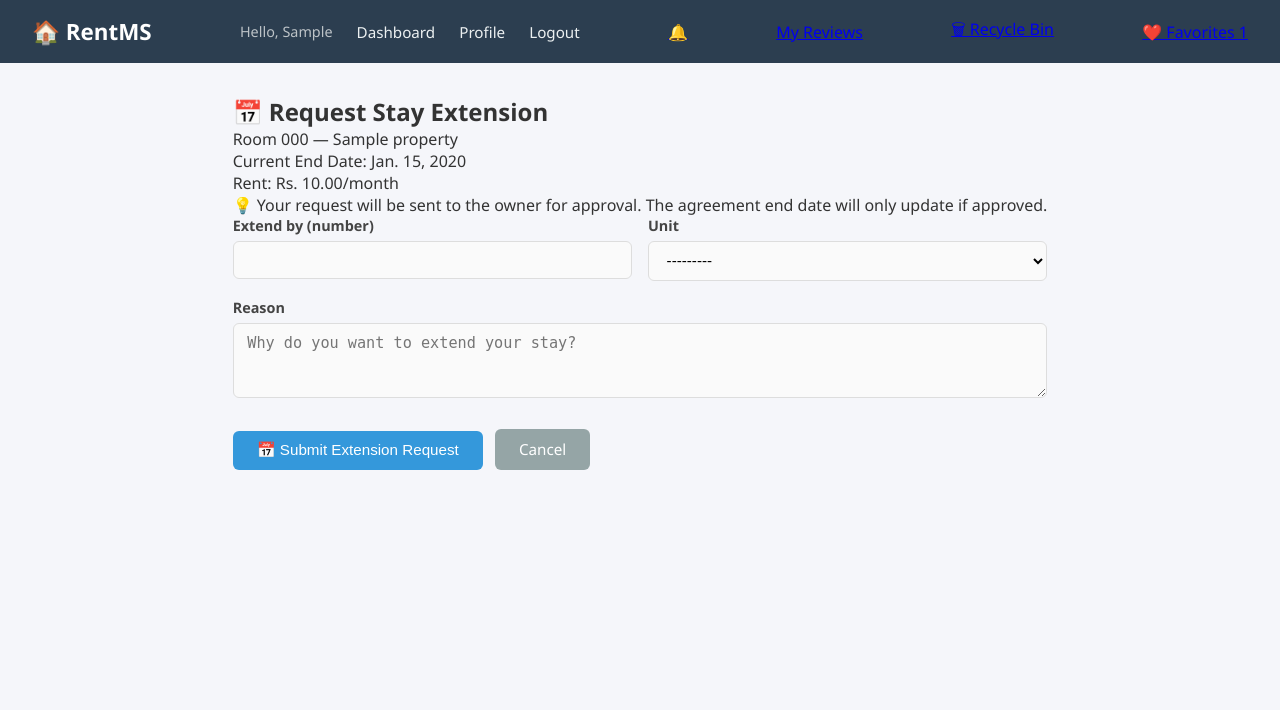
After one commit to BikashGosain/Rent_Management_System, a Django app: page /agreements/1/extend/ in a window 1280 px wide. The commit adds this page. Shown: the top 710 px of the page. Run offline with Django 5.2, Linux system fonts and the light colour scheme; a user stored in the database is signed in; tables that the repository leaves empty hold one stand-in row (values such as "Sample post"); data that the repository does not hold is empty.

Commit message:
feat: new feature added for agreements-model and completed: Complete extension flow: Tenant/Owner clicks “📅 Request Extension” → fills in extension duration and reason → other party notified → other party approves/rejects → if approved, agreement end_date auto-updated → both parties notified → works for Fixed term (extends end date), Month-to-month (sets new end date), and Short term (extends end date)..

```diff
--- a/apps/agreements/forms.py
+++ b/apps/agreements/forms.py
@@ -89,3 +89,43 @@ class NoticeResponseForm(forms.ModelForm):
             ('rejected', 'Reject Notice'),
             ('mutual',   'Agree Mutually'),
         ]
+
+class ExtensionRequestForm(forms.ModelForm):
+    class Meta:
+        model  = Agreement
+        fields = ['extension_duration', 'extension_unit', 'extension_reason']
+        widgets = {
+            'extension_reason': forms.Textarea(attrs={
+                'rows': 3,
+                'placeholder': 'Why do you want to extend your stay?'
+            }),
+            'extension_duration': forms.NumberInput(attrs={'min': 1}),
+        }
+        labels = {
+            'extension_duration': 'Extend by (number)',
+            'extension_unit':     'Unit',
+            'extension_reason':   'Reason for Extension',
+        }
+
+
+class ExtensionResponseForm(forms.ModelForm):
+    class Meta:
+        model  = Agreement
+        fields = ['extension_status', 'extension_response']
+        widgets = {
+            'extension_response': forms.Textarea(attrs={
+                'rows': 3,
+                'placeholder': 'Your response...'
+            }),
+        }
+        labels = {
+            'extension_status':   'Decision',
+            'extension_response': 'Response Message',
+        }
+
+    def __init__(self, *args, **kwargs):
+        super().__init__(*args, **kwargs)
+        self.fields['extension_status'].choices = [
+            ('approved', 'Approve Extension'),
+            ('rejected', 'Reject Extension'),
+        ]
--- a/apps/agreements/urls.py
+++ b/apps/agreements/urls.py
@@ -4,17 +4,22 @@ from . import views
 app_name = 'agreements'
 
 urlpatterns = [
-    path('owner/',                      views.owner_agreements,  name='owner_agreements'),
-    path('my/',                         views.tenant_agreements, name='tenant_agreements'),
-    path('create/<int:booking_pk>/',    views.create_agreement,  name='create'),
-    path('<int:pk>/',                   views.agreement_detail,  name='detail'),
-    path('<int:pk>/sign/',              views.sign_agreement,    name='sign'),
+    path('owner/',                      views.owner_agreements,    name='owner_agreements'),
+    path('my/',                         views.tenant_agreements,   name='tenant_agreements'),
+    path('create/<int:booking_pk>/',    views.create_agreement,    name='create'),
+    path('<int:pk>/',                   views.agreement_detail,    name='detail'),
+    path('<int:pk>/sign/',              views.sign_agreement,      name='sign'),
     path('<int:pk>/terminate/',         views.terminate_agreement, name='terminate'),
-    path('<int:pk>/delete/',            views.delete_agreement,  name='delete'),
+    path('<int:pk>/delete/',            views.delete_agreement,    name='delete'),
 
-    # Notice URLs
-    path('<int:pk>/notice/submit/',     views.submit_notice,     name='submit_notice'),
-    path('<int:pk>/notice/respond/',    views.respond_notice,    name='respond_notice'),
-    path('<int:pk>/notice/cancel/',     views.cancel_notice,     name='cancel_notice'),
-    path('<int:pk>/notice/complete/',   views.complete_vacate,   name='complete_vacate'),
+    # Notice
+    path('<int:pk>/notice/submit/',     views.submit_notice,       name='submit_notice'),
+    path('<int:pk>/notice/respond/',    views.respond_notice,      name='respond_notice'),
+    path('<int:pk>/notice/cancel/',     views.cancel_notice,       name='cancel_notice'),
+    path('<int:pk>/notice/complete/',   views.complete_vacate,     name='complete_vacate'),
+
+    # Extension
+    path('<int:pk>/extend/',            views.request_extension,   name='request_extension'),
+    path('<int:pk>/extend/respond/',    views.respond_extension,   name='respond_extension'),
+    path('<int:pk>/extend/cancel/',     views.cancel_extension,    name='cancel_extension'),
 ]
--- a/apps/agreements/views.py
+++ b/apps/agreements/views.py
@@ -4,7 +4,8 @@ from django.contrib import messages
 from django.http import HttpResponseForbidden
 from django.utils import timezone
 from .models import Agreement
-from .forms import AgreementForm, NoticeForm, NoticeResponseForm
+from .forms import AgreementForm, NoticeForm, NoticeResponseForm, ExtensionRequestForm, ExtensionResponseForm
+
 from apps.notifications.utils import (
     notify_agreement_created,
     notify_agreement_signed,
@@ -350,6 +351,152 @@ def complete_vacate(request, pk):
 
     return redirect('agreements:detail', pk=pk)
 
+
+@login_required
+def request_extension(request, pk):
+    """Tenant or owner requests extension of stay."""
+    agreement = get_object_or_404(Agreement, pk=pk, status='active')
+    is_owner  = agreement.owner  == request.user
+    is_tenant = agreement.tenant == request.user
+
+    if not (is_owner or is_tenant):
+        return HttpResponseForbidden('Access denied.')
+
+    if agreement.extension_status == 'pending':
+        messages.error(request, 'An extension request is already pending.')
+        return redirect('agreements:detail', pk=pk)
+
+    if request.method == 'POST':
+        form = ExtensionRequestForm(request.POST, instance=agreement)
+        if form.is_valid():
+            ext                        = form.save(commit=False)
+            ext.extension_status       = 'pending'
+            ext.extension_requested_by = request.user
+            ext.extension_requested_at = timezone.now()
+            ext.extension_new_end_date = ext.calculate_extension_end_date()
+            ext.save()
+
+            # Notify other party
+            from apps.notifications.utils import send_notification
+            if is_tenant:
+                send_notification(
+                    recipient  = agreement.owner,
+                    notif_type = 'agreement_signed',
+                    title      = '📅 Extension Request Received',
+                    message    = f'{agreement.tenant.get_full_name() or agreement.tenant.username} wants to extend stay by {ext.extension_duration} {ext.extension_unit} at {agreement.get_target_name()}. New end date: {ext.extension_new_end_date}',
+                    link       = f'/agreements/{agreement.pk}/',
+                )
+            else:
+                send_notification(
+                    recipient  = agreement.tenant,
+                    notif_type = 'agreement_signed',
+                    title      = '📅 Owner Proposes Extension',
+                    message    = f'Owner is proposing to extend your stay by {ext.extension_duration} {ext.extension_unit} at {agreement.get_target_name()}. New end date: {ext.extension_new_end_date}',
+                    link       = f'/agreements/{agreement.pk}/',
+                )
+
+            messages.success(request, f'Extension request submitted! New end date would be {ext.extension_new_end_date}.')
+            return redirect('agreements:detail', pk=pk)
+    else:
+        form = ExtensionRequestForm()
+
+    return render(request, 'agreements/extension_request_form.html', {
+        'form':      form,
+        'agreement': agreement,
+        'is_owner':  is_owner,
+        'is_tenant': is_tenant,
+    })
+
+
+@login_required
+def respond_extension(request, pk):
+    """Owner or tenant responds to extension request."""
+    agreement = get_object_or_404(Agreement, pk=pk)
+
+    # The other party responds
+    is_owner  = agreement.owner  == request.user
+    is_tenant = agreement.tenant == request.user
+
+    if not (is_owner or is_tenant):
+        return HttpResponseForbidden('Access denied.')
+
+    # Requester cannot respond to their own request
+    if agreement.extension_requested_by == request.user:
+        messages.error(request, 'You cannot respond to your own extension request.')
+        return redirect('agreements:detail', pk=pk)
+
+    if agreement.extension_status != 'pending':
+        messages.error(request, 'No pending extension request.')
+        return redirect('agreements:detail', pk=pk)
+
+    if request.method == 'POST':
+        form = ExtensionResponseForm(request.POST, instance=agreement)
+        if form.is_valid():
+            ext                      = form.save(commit=False)
+            ext.extension_responded_at = timezone.now()
+            ext.extension_responded_by = request.user
+
+            if ext.extension_status == 'approved':
+                # Update the actual end date
+                old_end = agreement.end_date
+                ext.end_date = ext.extension_new_end_date
+
+                from apps.notifications.utils import send_notification
+                notify_user = agreement.tenant if is_owner else agreement.owner
+                send_notification(
+                    recipient  = notify_user,
+                    notif_type = 'agreement_signed',
+                    title      = '✅ Extension Approved!',
+                    message    = f'Your extension request for {agreement.get_target_name()} has been approved. New end date: {ext.extension_new_end_date}',
+                    link       = f'/agreements/{agreement.pk}/',
+                )
+            elif ext.extension_status == 'rejected':
+                from apps.notifications.utils import send_notification
+                notify_user = agreement.tenant if is_owner else agreement.owner
+                send_notification(
+                    recipient  = notify_user,
+                    notif_type = 'agreement_signed',
+                    title      = '❌ Extension Rejected',
+                    message    = f'Your extension request for {agreement.get_target_name()} has been rejected. Reason: {ext.extension_response}',
+                    link       = f'/agreements/{agreement.pk}/',
+                )
+
+            ext.save()
+            messages.success(request, f'Extension request {ext.extension_status}.')
+            return redirect('agreements:detail', pk=pk)
+    else:
+        form = ExtensionResponseForm(instance=agreement)
+
+    return render(request, 'agreements/extension_response_form.html', {
+        'form':      form,
+        'agreement': agreement,
+    })
+
+
+@login_required
+def cancel_extension(request, pk):
+    """Cancel a pending extension request."""
+    agreement = get_object_or_404(Agreement, pk=pk)
+
+    if agreement.extension_requested_by != request.user:
+        return HttpResponseForbidden('Only the requester can cancel.')
+
+    if request.method == 'POST':
+        agreement.extension_status       = 'none'
+        agreement.extension_requested_by = None
+        agreement.extension_requested_at = None
+        agreement.extension_duration     = None
+        agreement.extension_unit         = ''
+        agreement.extension_reason       = ''
+        agreement.extension_new_end_date = None
+        agreement.extension_response     = ''
+        agreement.extension_responded_at = None
+        agreement.extension_responded_by = None
+        agreement.save()
+        messages.success(request, 'Extension request cancelled.')
+
+    return redirect('agreements:detail', pk=pk)
+
 @login_required
 def delete_agreement(request, pk):
     agreement = get_object_or_404(Agreement.all_objects, pk=pk)
--- a/static/css/agreements.css
+++ b/static/css/agreements.css
@@ -112,6 +112,9 @@
 /* ── Notice Section ── */
 .notice-section { border-top: 2px solid #f0f0f0; padding-top: 1.5rem; }
 
+/* ── Extension Status Badge ── */
+.notice-status-badge.approved { background: #d5f5e3; color: #1e8449; }
+
 /* ── Notice Card ── */
 .notice-card {
     border-radius: 8px;
--- /dev/null
+++ b/templates/agreements/extension_request_form.html
@@ -0,0 +1,50 @@
+{% extends 'base.html' %}
+{% load static %}
+{% block extra_css %}<link rel="stylesheet" href="{% static 'css/agreements.css' %}">{% endblock %}
+{% block title %}Request Extension — RentMS{% endblock %}
+
+{% block content %}
+<div class="agreement-container">
+    <div class="agreement-card">
+        <h2>📅 Request Stay Extension</h2>
+
+        <div class="booking-target">
+            <p class="booking-target-title">{{ agreement.get_target_name }}</p>
+            <p class="booking-target-meta">Current End Date:
+                {% if agreement.end_date %}{{ agreement.end_date }}
+                {% else %}Month-to-Month (no fixed end){% endif %}
+            </p>
+            <p class="booking-target-meta">Rent: Rs. {{ agreement.rent_amount }}/month</p>
+        </div>
+
+        <div class="sign-info">
+            <p>💡 Your request will be sent to the
+                {% if is_tenant %}owner{% else %}tenant{% endif %}
+                for approval. The agreement end date will only update if approved.
+            </p>
+        </div>
+
+        <form method="post">
+            {% csrf_token %}
+            <div class="form-row">
+                <div class="form-group">
+                    <label>Extend by (number)</label>
+                    {{ form.extension_duration }}
+                    {% for e in form.extension_duration.errors %}<small class="error-text">{{ e }}</small>{% endfor %}
+                </div>
+                <div class="form-group">
+                    <label>Unit</label>
+                    {{ form.extension_unit }}
+                </div>
+            </div>
+            <div class="form-group">
+                <label>Reason</label>
+                {{ form.extension_reason }}
+                {% for e in form.extension_reason.errors %}<small class="error-text">{{ e }}</small>{% endfor %}
+            </div>
+            <button type="submit" class="btn btn-primary">📅 Submit Extension Request</button>
+            <a href="{% url 'agreements:detail' agreement.pk %}" class="btn btn-secondary">Cancel</a>
+        </form>
+    </div>
+</div>
+{% endblock %}
```
Also changed, not shown: apps/agreements/models.py (+32 -0 lines), templates/agreements/agreement_detail.html (+71 -0 lines), templates/agreements/extension_response_form.html (added, +35 -0 lines), apps/agreements/migrations/0007_agreement_extension_duration_and_more.py (added).
